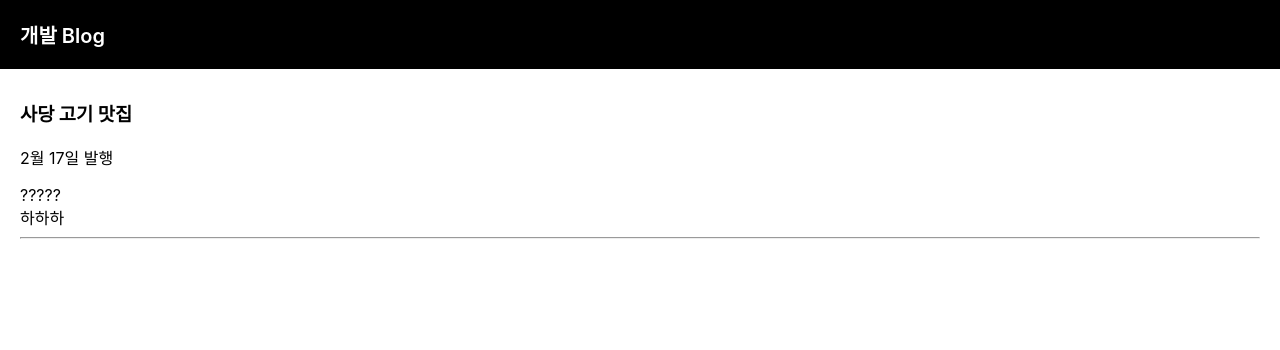
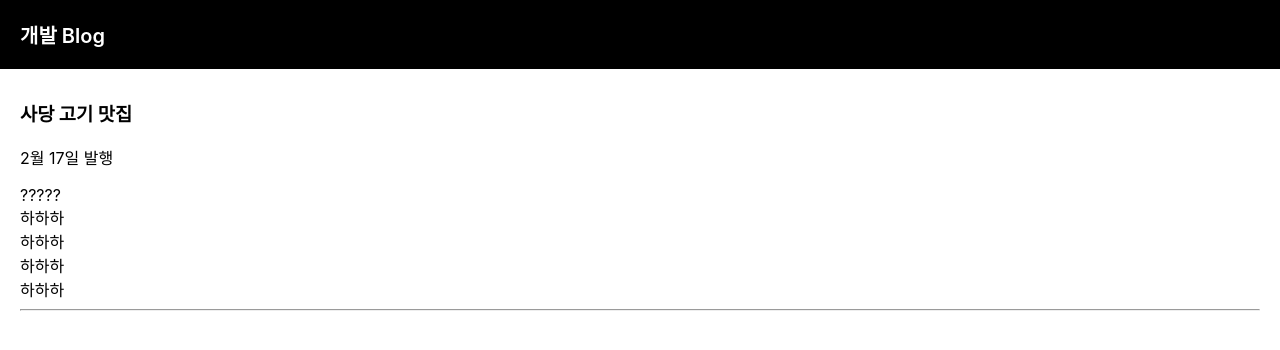
Before and after one commit to 999hanul/blog, a React (Create React App) app: page / in a window 1280 px wide. Shown: the top 350 px of the page. Built offline with nearby package versions, Linux system fonts and the light colour scheme.

Commit message:
Update App.js

```diff
--- a/src/App.js
+++ b/src/App.js
@@ -16,6 +16,10 @@ function App() {
         <p>2월 17일 발행</p>
         <div>?????</div>
     <div>하하하</div>
+    <div>하하하</div>
+    <div>하하하</div>
+    <div>하하하</div>
+
         <hr />
       </div>
     </div>
```
